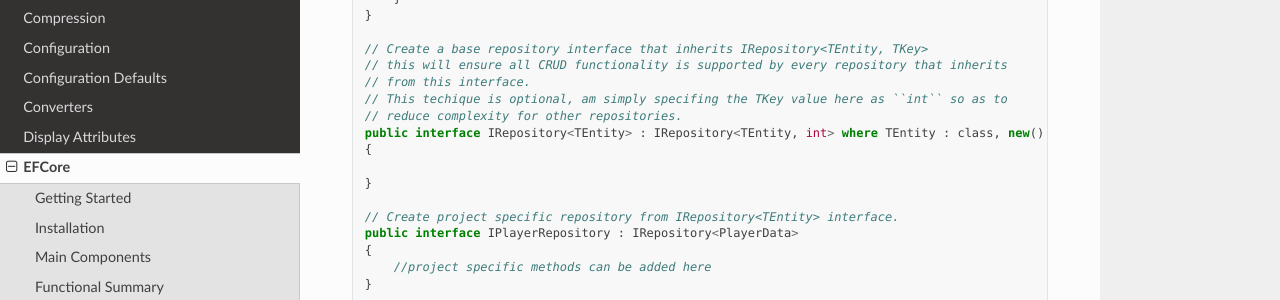
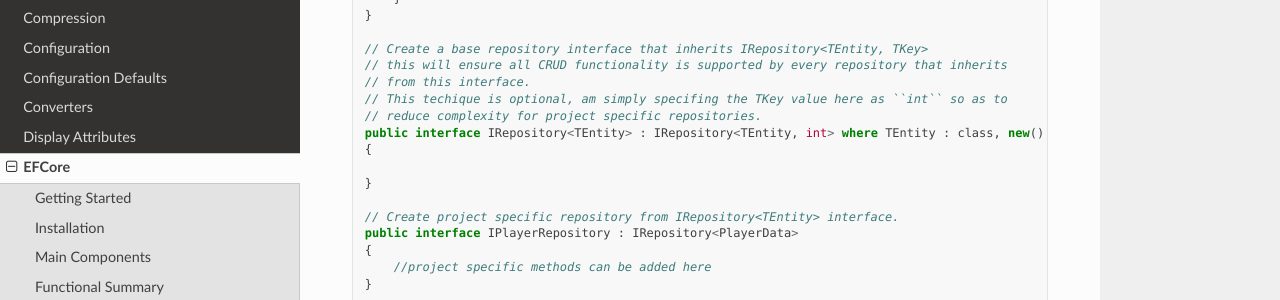
Before and after one commit to BjornWilliams/DocsVersaTul, a Sphinx documentation site: the page built from docs/source/efcore.rst, in a window 1280 px wide and 900 px high, scrolled down 1511 px. Shown: the part 151-451 px from the top of the window. Built offline with Sphinx 7.4.7 and the Read the Docs theme 2.0.0, drawn with Linux system fonts in a browser that asks for light colours.

Commit message:
Update efcore.rst

```diff
--- a/docs/source/efcore.rst
+++ b/docs/source/efcore.rst
@@ -81,7 +81,7 @@ Code Examples
     // this will ensure all CRUD functionality is supported by every repository that inherits
     // from this interface.
     // This techique is optional, am simply specifing the TKey value here as ``int`` so as to
-    // reduce complexity for other repositories.
+    // reduce complexity for project specific repositories.
     public interface IRepository<TEntity> : IRepository<TEntity, int> where TEntity : class, new()
     {
 
```
